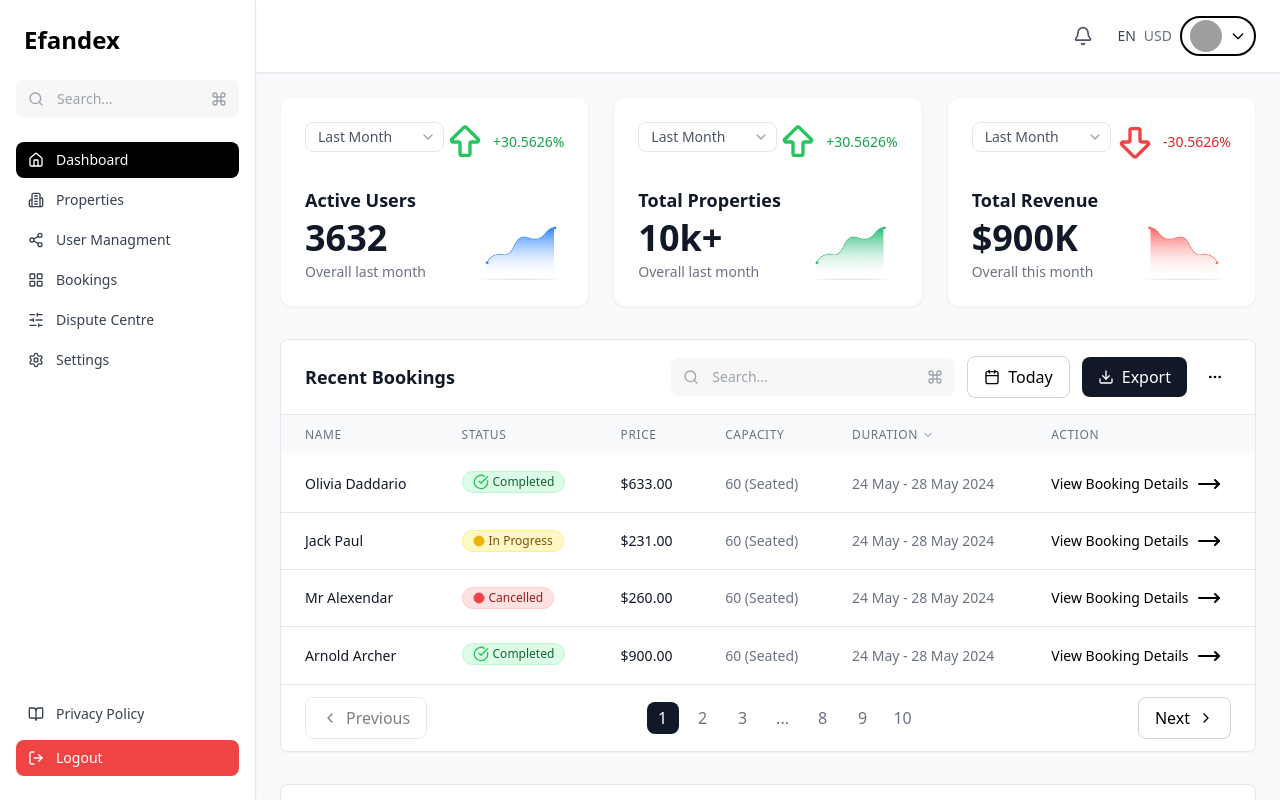
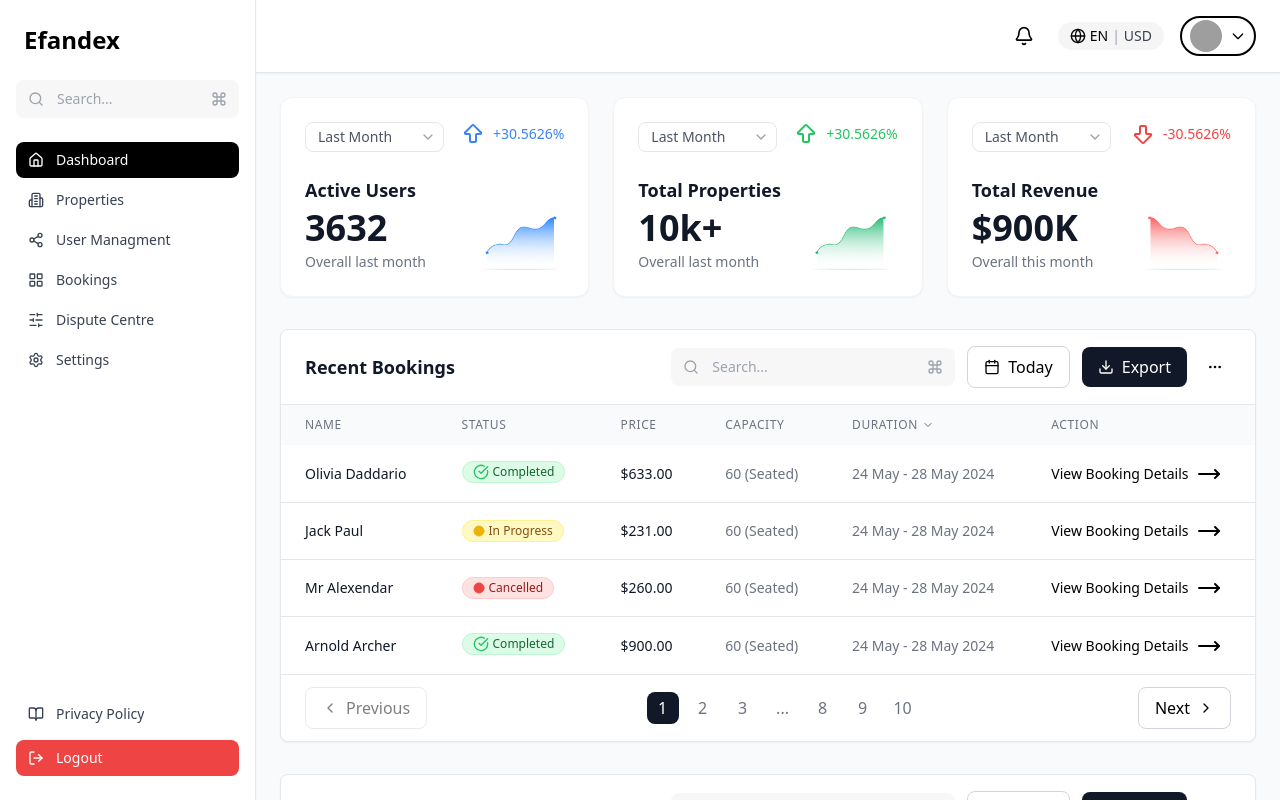
Before and after one commit to Ehtishamulhaq2k2/efandex, a React (Create React App) app: page / in a window 1280 px wide. Shown: the top 800 px of the page. Built offline with nearby package versions, Linux system fonts and the light colour scheme; grey boxes are pictures that could not be loaded.

Commit message:
feat: enhance MainHeader with Globe icon; refactor StatCard and mock data structure for improved data handling

```diff
--- a/src/components/MainHeader.tsx
+++ b/src/components/MainHeader.tsx
@@ -1,4 +1,4 @@
-import { Bell, Menu } from "lucide-react";
+import { Bell, Menu, Globe } from "lucide-react";
 
 export const Header: React.FC<{
   isDrawerOpen?: boolean;
@@ -18,16 +18,21 @@ export const Header: React.FC<{
       </div>
 
       {/* Right Side Content */}
-      <div className="flex items-center space-x-2 sm:space-x-4 ml-auto">
-        <button className="p-2 hover:bg-gray-100 rounded-lg">
-          <Bell className="w-4 h-4 sm:w-5 sm:h-5 text-gray-600" />
+      <div className="flex items-center space-x-3 sm:space-x-4 ml-auto">
+        {/* Bell Icon */}
+        <button className="p-2 hover:bg-gray-100 rounded-full">
+          <Bell className="w-5 h-5 text-black" />
         </button>
 
-        <div className="flex items-center space-x-2">
-          <span className="text-xs sm:text-sm font-medium text-gray-700">
-            EN
-          </span>
-          <span className="text-xs sm:text-sm text-gray-500">USD</span>
+        {/* Language & Currency Switcher */}
+        <div className="flex items-center bg-[#F5F5F5] rounded-full px-3 py-1 text-sm font-medium text-gray-700">
+          <Globe className="w-4 h-4 mr-1 text-black" />
+          <span className="text-black">EN</span>
+          <span className="mx-1 text-gray-400">|</span>
+          <span>USD</span>
+        </div>
+
+        {/* Profile Button */}
         <div className="flex items-center border-2 border-black rounded-full px-2 py-1 h-10">
           <div className="w-7 h-7 sm:w-8 sm:h-8 rounded-full overflow-hidden">
             <img
@@ -53,6 +58,5 @@ export const Header: React.FC<{
         </div>
       </div>
     </div>
-    </div>
   </header>
 );
--- a/src/components/StatCard.tsx
+++ b/src/components/StatCard.tsx
@@ -1,33 +1,16 @@
-import {
-  ArrowBigDown,
-  ArrowBigUp,
-  ChevronDown,
-} from "lucide-react";
+import { ArrowBigDown, ArrowBigUp, ChevronDown } from "lucide-react";
 import React from "react";
 import { StatChart } from "./StatusChart";
-
-interface StatCardData {
-  title: string;
-  value: string;
-  subtitle: string;
-  change: string;
-  isPositive: boolean;
-  color: string;
+import { StatCardTypes, TimePeriod } from "../types/types";
+interface StatCardProps {
+  stat: StatCardTypes;
 }
-
-interface StatCardProps {
-  stat: StatCardData;
-}
-
-type TimePeriod =
-  | "Last Month"
-  | "Last 3 Months"
-  | "Last 6 Months"
-  | "Last Year";
 
 export const StatCard: React.FC<StatCardProps> = ({ stat }) => {
   const [selectedPeriod, setSelectedPeriod] =
     React.useState<TimePeriod>("Last Month");
+
+  const currentData = stat?.data[selectedPeriod];
 
   const handlePeriodChange = (
     event: React.ChangeEvent<HTMLSelectElement>
@@ -37,7 +20,7 @@ export const StatCard: React.FC<StatCardProps> = ({ stat }) => {
 
   return (
     <div className="bg-white rounded-xl shadow-sm border border-gray-100 p-4 sm:p-6 hover:shadow-md transition-shadow w-full max-w-full min-w-0">
-      {/* Header with dropdown and trend */}
+      {/* Header */}
       <div className="flex items-start justify-between mb-4 sm:mb-6">
         <div className="relative">
           <select
@@ -52,36 +35,43 @@ export const StatCard: React.FC<StatCardProps> = ({ stat }) => {
           </select>
           <ChevronDown className="absolute right-2 top-1/2 transform -translate-y-1/2 w-3 h-3 sm:w-4 sm:h-4 text-gray-400 pointer-events-none" />
         </div>
+
         <div className="flex items-center space-x-1 sm:space-x-2">
-          {stat.isPositive ? (
-            <ArrowBigUp className="w-6 h-6 sm:w-10 sm:h-10 text-green-500" />
+          {currentData.isPositive ? (
+            <ArrowBigUp
+              className="w-5 h-5 sm:w-6 sm:h-6"
+              style={{ color: stat.color }}
+            />
           ) : (
-            <ArrowBigDown className="w-6 h-6 sm:w-10 sm:h-10 text-red-500" />
+            <ArrowBigDown
+              className="w-5 h-5 sm:w-6 sm:h-6"
+              style={{ color: stat.color }}
+            />
           )}
-
           <span
-            className={`text-xs sm:text-sm font-medium ${
-              stat.isPositive ? "text-green-600" : "text-red-600"
-            }`}
+            className="text-xs sm:text-sm font-medium"
+            style={{ color: stat.color }}
           >
-            {stat.change}
+            {currentData.change}
           </span>
         </div>
       </div>
 
-      {/* Content with title, value, and chart */}
+      {/* Body */}
       <div className="flex items-end justify-between">
         <div className="flex-1 min-w-0">
           <h3 className="text-base sm:text-lg font-semibold text-gray-900 mb-1 truncate">
             {stat.title}
           </h3>
           <p className="text-2xl sm:text-3xl lg:text-4xl font-bold text-gray-900 mb-1">
-            {stat.value}
+            {currentData.value}
           </p>
-          <p className="text-xs sm:text-sm text-gray-500">{stat.subtitle}</p>
+          <p className="text-xs sm:text-sm text-gray-500">
+            {currentData.subtitle}
+          </p>
         </div>
         <div className="ml-2 sm:ml-4 flex-shrink-0">
-          <StatChart color={stat.color} isPositive={stat.isPositive} />
+          <StatChart color={stat.color} isPositive={currentData.isPositive} />
         </div>
       </div>
     </div>
--- a/src/constatnts/mockData.ts
+++ b/src/constatnts/mockData.ts
@@ -13,27 +13,93 @@ import { Booking, Registration, StatCardTypes } from "../types/types";
 export const mockStats: StatCardTypes[] = [
   {
     title: "Active Users",
+    color: "#3b82f6",
+    data: {
+      "Last Month": {
         value: "3632",
-    subtitle: "Overall last month",
         change: "+30.5626%",
         isPositive: true,
-    color: "#3b82f6",
+        subtitle: "Overall last month",
+      },
+      "Last 3 Months": {
+        value: "8991",
+        change: "+18.3%",
+        isPositive: true,
+        subtitle: "Overall last 3 months",
+      },
+      "Last 6 Months": {
+        value: "14012",
+        change: "+12.5%",
+        isPositive: true,
+        subtitle: "Overall last 6 months",
+      },
+      "Last Year": {
+        value: "20201",
+        change: "+5.2%",
+        isPositive: true,
+        subtitle: "Overall last year",
+      },
+    },
   },
   {
     title: "Total Properties",
+    color: "#22c55e",
+    data: {
+      "Last Month": {
         value: "10k+",
-    subtitle: "Overall last month",
         change: "+30.5626%",
         isPositive: true,
-    color: "#22c55e",
+        subtitle: "Overall last month",
+      },
+      "Last 3 Months": {
+        value: "26k+",
+        change: "+22.1%",
+        isPositive: true,
+        subtitle: "Overall last 3 months",
+      },
+      "Last 6 Months": {
+        value: "35k+",
+        change: "+14.8%",
+        isPositive: true,
+        subtitle: "Overall last 6 months",
+      },
+      "Last Year": {
+        value: "55k+",
+        change: "+7.3%",
+        isPositive: true,
+        subtitle: "Overall last year",
+      },
+    },
   },
   {
     title: "Total Revenue",
+    color: "#ef4444",
+    data: {
+      "Last Month": {
         value: "$900K",
-    subtitle: "Overall this month",
         change: "-30.5626%",
         isPositive: false,
-    color: "red",
+        subtitle: "Overall this month",
+      },
+      "Last 3 Months": {
+        value: "$2.1M",
+        change: "-18.3%",
+        isPositive: false,
+        subtitle: "Overall last 3 months",
+      },
+      "Last 6 Months": {
+        value: "$4.3M",
+        change: "+9.1%",
+        isPositive: true,
+        subtitle: "Overall last 6 months",
+      },
+      "Last Year": {
+        value: "$8.9M",
+        change: "+25.6%",
+        isPositive: true,
+        subtitle: "Overall last year",
+      },
+    },
   },
 ];
 
--- a/src/types/types.ts
+++ b/src/types/types.ts
@@ -1,11 +1,23 @@
+export type TimePeriod =
+  | "Last Month"
+  | "Last 3 Months"
+  | "Last 6 Months"
+  | "Last Year";
+
 export interface StatCardTypes {
   title: string;
-  value: string;
-  subtitle: string;
-  change: string;
-  isPositive: boolean;
-  color: '#3b82f6' | '#22c55e' | 'red';
+  color: string;
+  data: Record<
+    TimePeriod,
+    {
+      value: string;
+      subtitle: string;
+      change: string;
+      isPositive: boolean;
+    }
+  >;
 }
+
 
 export interface Booking {
   id: string;
```
Lines whose indentation alone changed are shown as unchanged.
